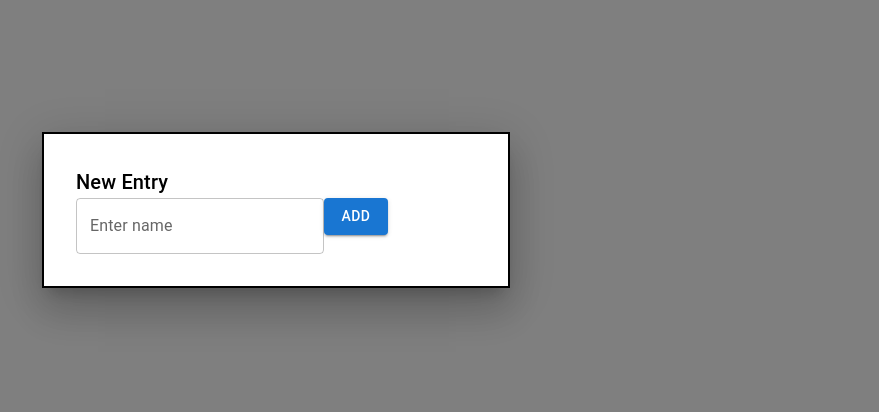
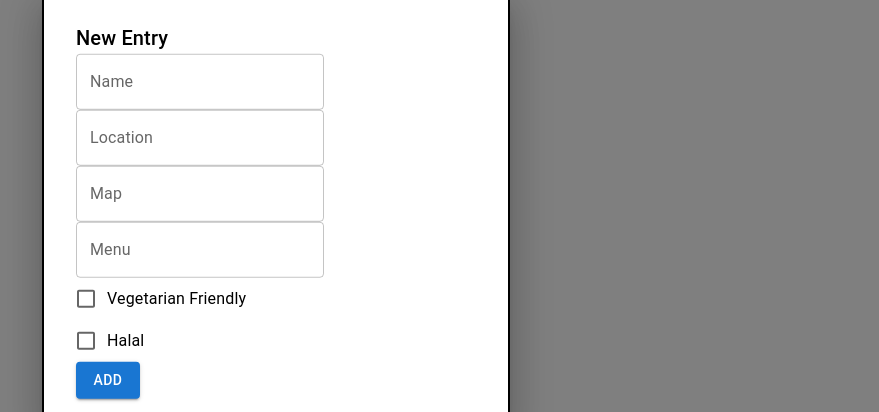
Before and after one commit to safwbdev/cafe-app, a React (Vite) app in the folder frontend/: page / in a window 1280 px wide. Both pictures are taken after a click on the button "add". Shown: the part 190-602 px from the top of the page, without its empty margins (364-1243 px from the left). Built offline with nearby package versions, Linux system fonts and the light colour scheme; no server answers.

Commit message:
Update create form

```diff
--- a/frontend/src/Create.jsx
+++ b/frontend/src/Create.jsx
@@ -7,6 +7,10 @@ import AddIcon from '@mui/icons-material/Add';
 import Typography from '@mui/material/Typography';
 import Modal from '@mui/material/Modal';
 import Box from '@mui/material/Box';
+import Checkbox from '@mui/material/Checkbox';
+import FormGroup from '@mui/material/FormGroup';
+import FormControlLabel from '@mui/material/FormControlLabel';
+
 const style = {
     position: 'absolute',
     top: '50%',
@@ -19,13 +23,21 @@ const style = {
     p: 4,
 };
 const Create = () => {
-    const [entry, setEntry] = useState('');
+    const [name, setName] = useState('');
+    const [location, setLocation] = useState('');
+    const [map, setMap] = useState('');
+    const [menu, setMenu] = useState('');
+    const [type, setType] = useState(0);
+    const [vegetarian, setVegetarian] = useState(false);
+    const [halal, setHalal] = useState(false);
+
+
     const [open, setOpen] = React.useState(false);
     const handleOpen = () => setOpen(true);
     const handleClose = () => setOpen(false);
 
     const handleAdd = () => {
-        axios.post(`${import.meta.env.VITE_APP_URL}/add`, { name: entry })
+        axios.post(`${import.meta.env.VITE_APP_URL}/add`, { name: name, map: map, menu: menu, type: type, vegetarian: vegetarian, halal: halal })
             .then(result => location.reload())
             .catch(err => console.log(err))
     }
@@ -44,7 +56,15 @@ const Create = () => {
                     <Typography id="modal-modal-title" variant="h6" component="h2">
                         New Entry
                     </Typography>
-                    <TextField id="" label="Enter name" variant="outlined" onChange={(e) => setEntry(e.target.value)} />
+                    <TextField id="" label="Name" variant="outlined" onChange={(e) => setName(e.target.value)} />
+                    <TextField id="" label="Location" variant="outlined" onChange={(e) => setLocation(e.target.value)} />
+                    <TextField id="" label="Map" variant="outlined" onChange={(e) => setMap(e.target.value)} />
+                    <TextField id="" label="Menu" variant="outlined" onChange={(e) => setMenu(e.target.value)} />
+
+                    <FormGroup>
+                        <FormControlLabel control={<Checkbox checked={vegetarian} />} label="Vegetarian Friendly" onClick={() => setVegetarian(!vegetarian)} />
+                        <FormControlLabel control={<Checkbox checked={halal} />} label="Halal" onClick={() => setHalal(!halal)} />
+                    </FormGroup>
                     <Button variant="contained" onClick={handleAdd}>Add</Button>
                 </Box>
             </Modal>
```
